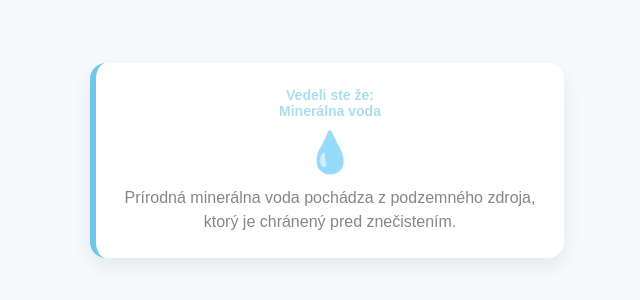
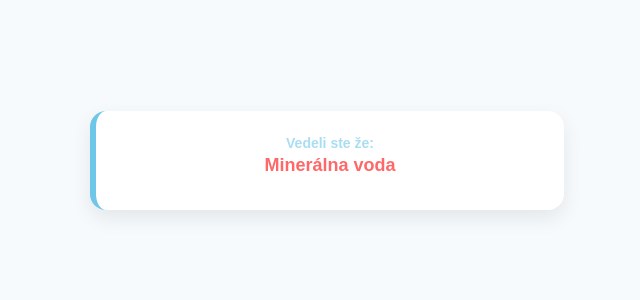
Before and after one commit to Nikol641987/vedeli-ste-e-..., a plain HTML site: page index.html in a window 1280 px wide. Shown: the part 240-540 px from the top of the page, without its empty margins (313-953 px from the left). Drawn offline with Linux system fonts and the light colour scheme.

Commit message:
Update index.html

```diff
--- a/index.html
+++ b/index.html
@@ -866,11 +866,11 @@ function showFact(i) {
   text.classList.add("fade");
 
   setTimeout(() => {
-    category.innerHTML =
+category.innerHTML =
   "Vedeli ste že:<br>" +
-  "<strong>" + fact.category + "</strong>";
-    icon.textContent = fact.icon;
-    text.textContent = fact.text;
+  "<span style='font-size:18px; color:red; font-weight:800; display:block; margin-top:4px;'>" +
+  fact.category +
+  "</span>";
 
     // fade in
     category.classList.remove("fade");
```
